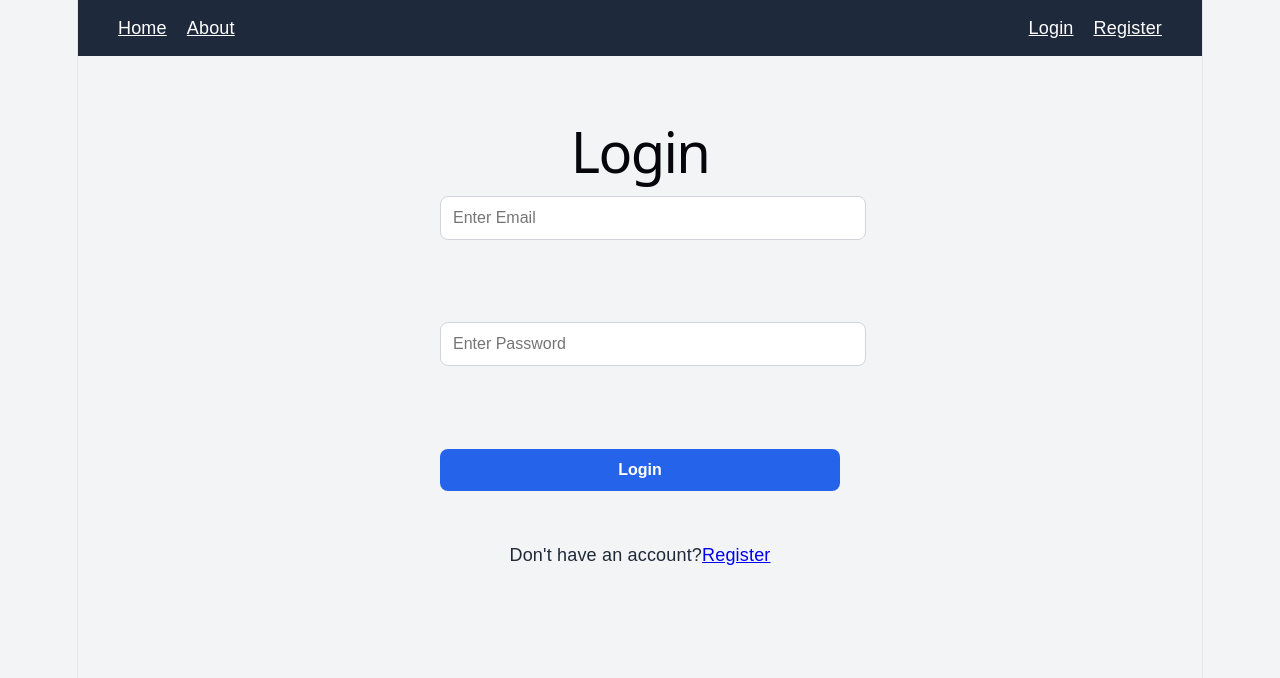
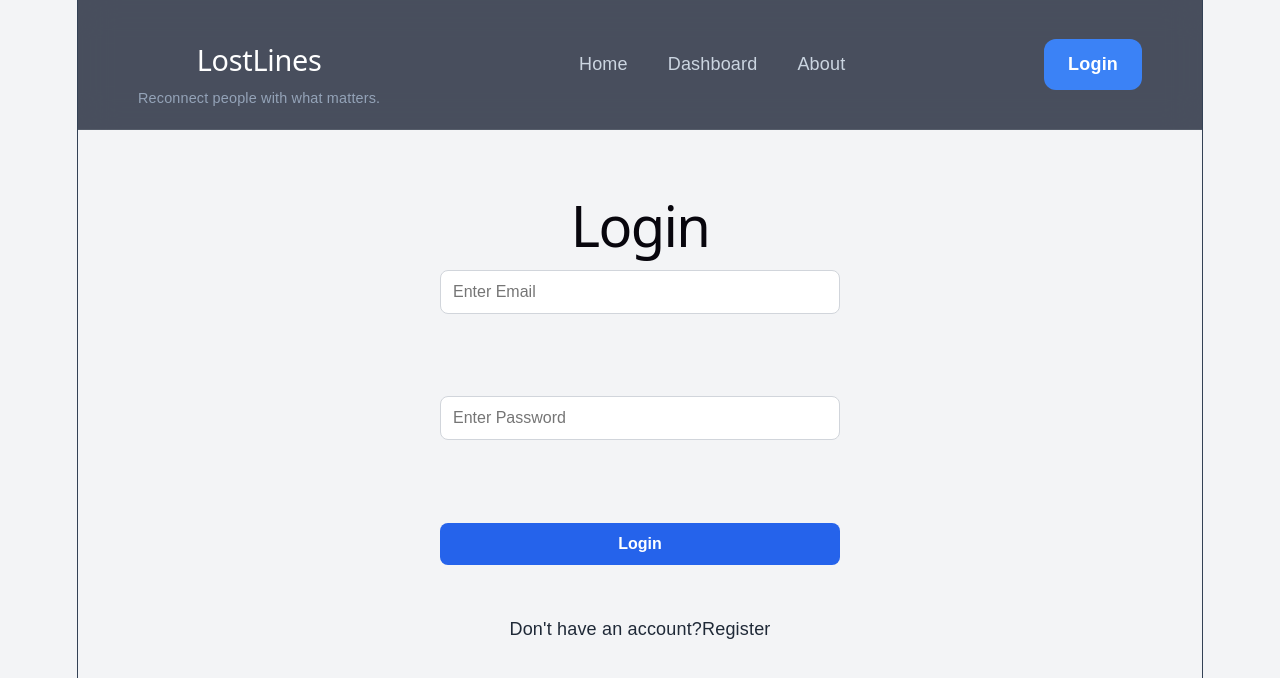
Before and after one commit to VISHNU23CSB61/lostlines, a React (Vite) app in the folder lostlines-react/: page /login in a window 1280 px wide. Shown: the top 678 px of the page. Built offline with nearby package versions, Linux system fonts and the light colour scheme.

Commit message:
day 40: updating the UI to professional design system

```diff
--- /dev/null
+++ b/lostlines-react/src/components/ItemCard.css
@@ -0,0 +1,70 @@
+.item-card{
+    background:rgba(30,41,59,.75);
+    backdrop-filter:blur(18px);
+    border-radius:20px;
+    border:1px solid rgba(255,255,255,.08);
+    padding:24px;
+    transition:.3s;
+    box-shadow:var(--shadow-md);
+}
+
+.item-card:hover{
+    transform:translateY(-6px);
+    box-shadow:var(--shadow-lg);
+}
+
+.item-header{
+    display:flex;
+    justify-content:space-between;
+    align-items:center;
+    margin-bottom:18px;
+}
+
+.item-header h2{
+    color:white;
+
+}
+
+.status{
+    padding:8px 14px;
+    border-radius:30px;
+    color:white;
+    font-size:.8rem;
+    font-weight:600;
+}
+
+.lost{
+    background:#EF4444;
+}
+
+.found{
+    background:#10B981;
+}
+
+.item-location{
+    color:var(--text-secondary);
+    margin-bottom:10px;
+}
+
+.item-date{
+    color:var(--text-muted);
+    font-size:.9rem;
+}
+
+.item-actions{
+    display:flex;
+    justify-content:flex-end;
+    gap:15px;
+    margin-top:22px;
+}
+
+.delete-btn{
+    background:#EF4444;
+    color:white;
+    padding:12px 24px;
+    border-radius:12px;
+}
+
+.delete-btn:hover{
+    background:#DC2626;
+}
--- /dev/null
+++ b/lostlines-react/src/components/Navbar.css
@@ -0,0 +1,50 @@
+.navbar{
+    position:sticky;
+    top:0;
+    z-index:1000;
+    display:flex;
+    justify-content:space-between;
+    align-items:center;
+    padding:18px 60px;
+    backdrop-filter:blur(18px);
+    background:rgba(15,23,42,.75);
+    border-bottom:1px solid rgba(255,255,255,.08);
+
+}
+
+.logo{
+    display:flex;
+    flex-direction:column;
+}
+
+.logo h2{
+
+    color:white;
+    font-size:1.6rem;
+
+}
+
+.logo span{
+    color:var(--text-muted);
+    font-size:.8rem;
+}
+
+.nav-links{
+    display:flex;
+    gap:40px;
+}
+
+.nav-links a{
+    color:var(--text-secondary);
+    transition:.3s;
+    font-weight:500;
+}
+
+.nav-links a:hover{
+    color:white;
+}
+
+.nav-user{
+    display:flex;
+    align-items:center;
+}
--- a/lostlines-react/src/components/Navbar.jsx
+++ b/lostlines-react/src/components/Navbar.jsx
@@ -1,91 +1,60 @@
 import { Link } from "react-router-dom";
 import { useContext } from "react";
 import { AuthContext } from "../context/AuthContext";
+import "./Navbar.css";
 
 function Navbar() {
+    const token = localStorage.getItem("token");
+    return (
+        <nav className="navbar">
+            <div className="logo">
+                <h2>LostLines</h2>
+                <span>Reconnect people with what matters.</span>
+            </div>
+            <div className="nav-links">
+                <Link to="/">Home</Link>
+                <Link to="/dashboard">Dashboard</Link>
+                <Link to="/about">About</Link>
 
-    const { user, logout } = useContext(AuthContext);
+            </div>
+            <div className="nav-user">
+                {
+                    token ?
+                    <button
+                        className="primary-btn"
+                        onClick={() => {
 
-    return (
-        <nav
-            style={{
-                display: "flex",
-                justifyContent: "space-between",
-                alignItems: "center",
-                padding: "15px 40px",
-                background: "#1e293b",
-                color: "white"
+                            localStorage.removeItem("token");
+                            localStorage.removeItem("user");
+
+                            window.location.href="/login";
+
                         }}
                     >
-            <div>
-                <Link
-                    to="/"
-                    style={{ color: "white", marginRight: "20px" }}
-                >
-                    Home
-                </Link>
-                <Link
-                    to="/about"
-                    style={{ color: "white", marginRight: "20px" }}
-                >
-                    About
-                </Link>
-                {
-                    user && (
-                        <Link
-                            to="/dashboard"
-                            style={{ color: "white" }}
-                        >
-                            Dashboard
-                        </Link>
-                    )
-                }
-            </div>
-            <div>
-                {
-                    user ?
-                    (
-                        <>
-                            <span
-                                style={{
-                                    marginRight: "20px"
-                                }}
-                            >
-                                Welcome, {user.name}
-                            </span>
-                            <button
-                                onClick={logout}
-                            >
+
                         Logout
+
                     </button>
-                        </>
-                    )
+
                     :
-                    (
-                        <>
+
                     <Link
                         to="/login"
-                                style={{
-                                    color: "white",
-                                    marginRight: "20px"
-                                }}
+                        className="primary-btn"
                     >
+
                         Login
+
                     </Link>
-                            <Link
-                                to="/register"
-                                style={{
-                                    color: "white"
-                                }}
-                            >
-                                Register
-                            </Link>
-                        </>
-                    )
+
                 }
+
             </div>
+
         </nav>
+
     );
+
 }
 
 export default Navbar;
--- /dev/null
+++ b/lostlines-react/src/components/StatsCard.css
@@ -0,0 +1,40 @@
+.stats-card{
+    display:flex;
+    align-items:center;
+    gap:20px;
+    background:rgba(30,41,59,.75);
+    backdrop-filter:blur(18px);
+    border:1px solid rgba(255,255,255,.08);
+    border-radius:18px;
+    padding:25px;
+    transition:.3s;
+    box-shadow:var(--shadow-md);
+}
+
+.stats-card:hover{
+    transform:translateY(-5px);
+    box-shadow:var(--shadow-lg);
+}
+
+.stats-icon{
+    width:65px;
+    height:65px;
+    border-radius:16px;
+    display:flex;
+    justify-content:center;
+    align-items:center;
+    font-size:30px;
+    color:white;
+
+}
+
+.stats-title{
+    color:var(--text-muted);
+    margin-bottom:8px;
+}
+
+.stats-card h2{
+    font-size:2rem;
+    color:white;
+
+}
--- a/lostlines-react/src/components/StatsCard.jsx
+++ b/lostlines-react/src/components/StatsCard.jsx
@@ -1,8 +1,20 @@
-function StatsCard({ title, count }) {
+import "./StatsCard.css";
+
+function StatsCard({ title, value, icon, color }) {
     return (
-        <div className="card">
-            <h3>{title}</h3>
-            <p>{count}</p>
+        <div className="stats-card">
+            <div
+                className="stats-icon"
+                style={{ background: color }}
+            >
+                {icon}
+            </div>
+            <div>
+                <p className="stats-title">
+                    {title}
+                </p>
+                <h2>{value}</h2>
+            </div>
         </div>
     );
 }
--- a/lostlines-react/src/index.css
+++ b/lostlines-react/src/index.css
@@ -50,8 +50,21 @@
   }
 }
 
-body {
-  margin: 0;
+body{
+    font-family: Inter, sans-serif;
+    background: linear-gradient(
+        -45deg,
+        #0F172A,
+        #172554,
+        #0F766E,
+        #1E293B
+    );
+
+    background-size: 400% 400%;
+    animation: gradientAnimation 18s ease infinite;
+    color: var(--text-primary);
+    min-height: 100vh;
+    overflow-x: hidden;
 }
 
 #root {
@@ -109,3 +122,15 @@ code {
   padding: 4px 8px;
   background: var(--code-bg);
 }
+
+@keyframes gradientAnimation{
+    0%{
+        background-position:0% 50%;
+    }
+    50%{
+        background-position:100% 50%;
+    }
+    100%{
+        background-position:0% 50%;
+    }
+}
--- a/lostlines-react/src/main.jsx
+++ b/lostlines-react/src/main.jsx
@@ -3,6 +3,7 @@ import ReactDOM from "react-dom/client";
 import { BrowserRouter } from "react-router-dom";
 import App from "./App";
 import "./index.css";
+import "./styles/theme.css";
 import "./App.css";
 import AuthProvider from "./context/AuthContext";
 
--- /dev/null
+++ b/lostlines-react/src/styles/theme.css
@@ -0,0 +1,109 @@
+:root{
+    /* Colors */
+    --bg-primary:#0F172A;
+    --bg-secondary:#1E293B;
+    --bg-card:#1E293B;
+    --primary:#3B82F6;
+    --primary-hover:#2563EB;
+    --success:#10B981;
+    --warning:#F59E0B;
+    --danger:#EF4444;
+    --text-primary:#F8FAFC;
+    --text-secondary:#CBD5E1;
+    --text-muted:#94A3B8;
+    --border:#334155;
+
+    /* Shadows */
+    --shadow-sm:0 2px 8px rgba(0,0,0,.15);
+    --shadow-md:0 8px 24px rgba(0,0,0,.18);
+    --shadow-lg:0 20px 40px rgba(0,0,0,.30);
+    /* Radius */
+    --radius-sm:8px;
+    --radius-md:16px;
+    --radius-lg:24px;
+    /* Transition */
+    --transition:.30s ease;
+
+}
+
+*{
+    margin:0;
+    padding:0;
+    box-sizing:border-box;
+}
+
+body{
+    font-family:Inter,sans-serif;
+    background:var(--bg-primary);
+    color:var(--text-primary);
+    overflow-x:hidden;
+
+}
+
+/* Links */
+
+a{
+    text-decoration:none;
+    color:inherit;
+}
+
+button{
+    cursor:pointer;
+    transition:var(--transition);
+    border:none;
+    outline:none;
+}
+
+input,
+select{
+    outline:none;
+    border:none;
+}
+
+.page-container{
+    max-width:1300px;
+    margin:auto;
+    padding:30px;
+}
+
+.glass-card{
+    background:rgba(30,41,59,.75);
+    backdrop-filter:blur(18px);
+    border:1px solid rgba(255,255,255,.08);
+    border-radius:20px;
+    box-shadow:var(--shadow-md);
+    transition:var(--transition);
+}
+
+.glass-card:hover{
+    transform:translateY(-4px);
+    box-shadow:var(--shadow-lg);
+}
+
+.primary-btn{
+    background:var(--primary);
+    color:white;
+    padding:12px 24px;
+    border-radius:12px;
+    font-weight:600;
+    transition:var(--transition);
+}
+
+.primary-btn:hover{
+    background:var(--primary-hover);
+    transform:translateY(-2px);
+}
+
+.section-title{
+    font-size:2rem;
+    font-weight:700;
+    margin-bottom:20px;
+}
+
+.items-grid{
+display:grid;
+grid-template-columns:
+repeat(auto-fit,minmax(330px,1fr));
+gap:25px;
+margin-top:20px;
+}
```
Also changed, not shown: lostlines-react/src/components/ItemCard.jsx (+38 -56 lines), lostlines-react/src/pages/Dashboard.jsx (+141 -37 lines), 1 other file (tests, documents, lock files or other folders). Lines whose indentation alone changed are shown as unchanged.
